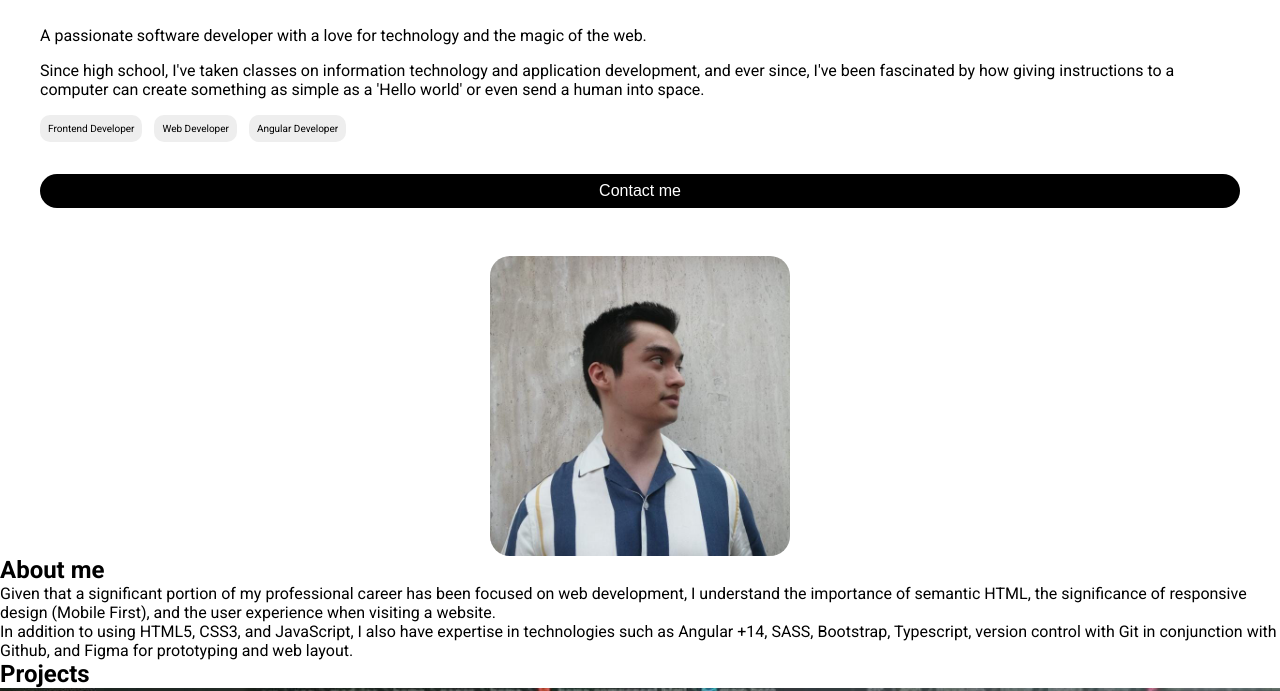
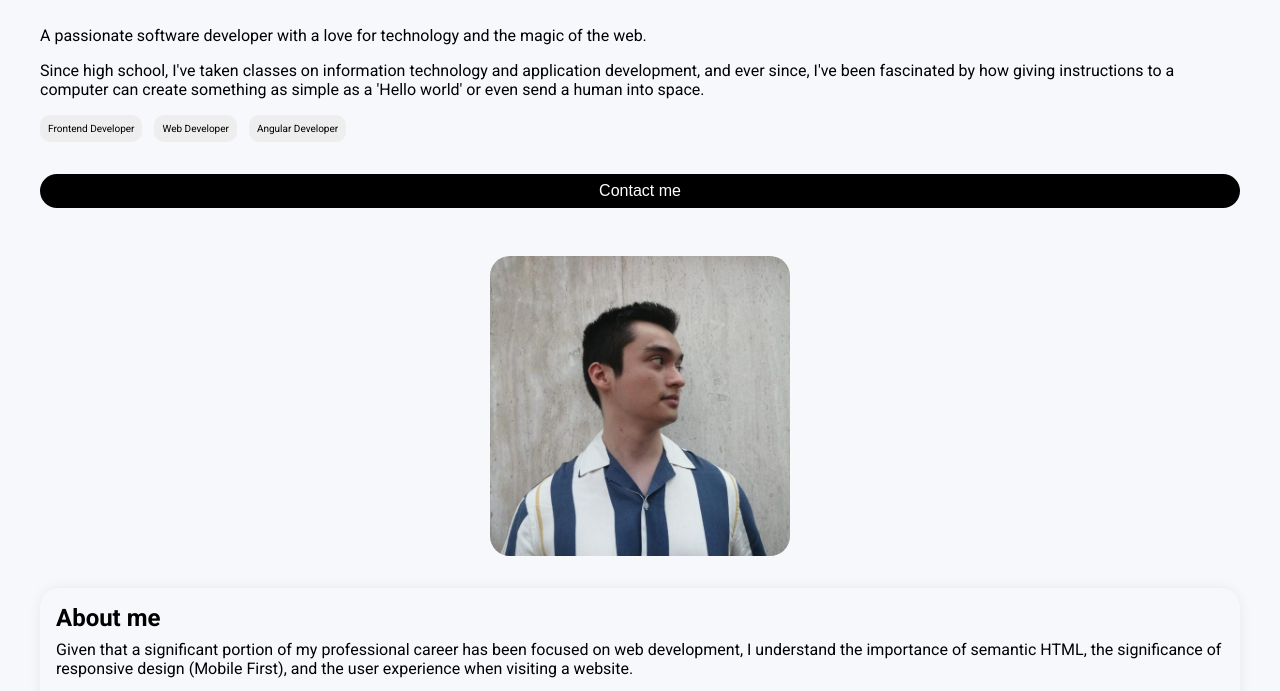
Before and after one commit to luislealhdz/Portfolio, a website built with Vite: page index.html in a window 1280 px wide. Shown: the part 79-770 px from the top of the page. Built offline with nearby package versions, Linux system fonts and the light colour scheme.

Commit message:
📋 FEAT / About section

```diff
--- a/index.html
+++ b/index.html
@@ -13,8 +13,8 @@
   <main class="hero container">
     <section class="hero__info">
       <h1 class="hero__title">Luis Leal</h1>
-      <p class="hero__content">A passionate software developer with a love for technology and the magic of the web.</p>
-      <p class="hero__content">Since high school, I've taken classes on information technology and application
+      <p class="content">A passionate software developer with a love for technology and the magic of the web.</p>
+      <p class="content">Since high school, I've taken classes on information technology and application
         development, and ever since,
         I've been fascinated by how giving instructions to a computer can create something as simple as a 'Hello world'
         or even send a human into space.</p>
@@ -31,14 +31,14 @@
       </div>
     </aside>
   </main>
-  <section>
-    <h2>About me</h2>
-    <p>
+  <section class="about container">
+    <h2 class="about__title">About me</h2>
+    <p class="content">
       Given that a significant portion of my professional career has been focused on web development, I understand the
       importance of semantic HTML, the significance of responsive design (Mobile First), and the user experience when
       visiting a website.
     </p>
-    <p>
+    <p class="content">
       In addition to using HTML5, CSS3, and JavaScript, I also have expertise in technologies such as Angular +14, SASS,
       Bootstrap, Typescript, version control with Git in conjunction with Github, and Figma for prototyping and web
       layout.
--- a/style.css
+++ b/style.css
@@ -26,6 +26,10 @@ a {
     text-decoration: none;
 }
 
+body {
+    background-color: #f7f8fc;
+}
+
 .container {
     width: min(100% - 2rem, 1200px);
     margin-inline: auto;
@@ -46,7 +50,7 @@ a {
     margin-bottom: 3rem;
 }
 
-.hero__content {
+.content {
     font-size: 1rem;
     margin-bottom: 1rem;
 }
@@ -92,3 +96,14 @@ a {
     height: 100%;
     object-fit: cover;
 }
+
+.about {
+    margin-top: 2rem;
+    box-shadow: 0px 0px 15px -3px rgba(0, 0, 0, 0.1);
+    padding: 1rem;
+    border-radius: 20px;
+}
+
+.about__title {
+    margin-bottom: 0.5rem;
+}
```
